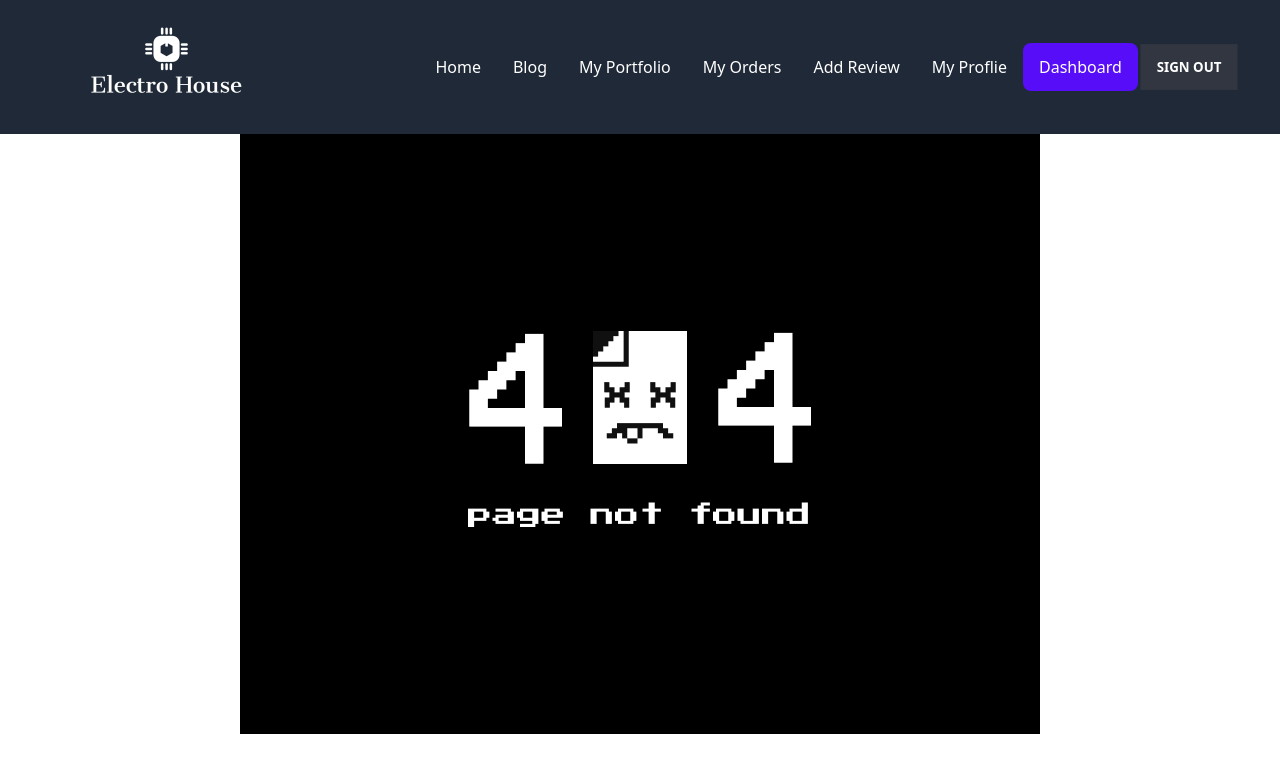
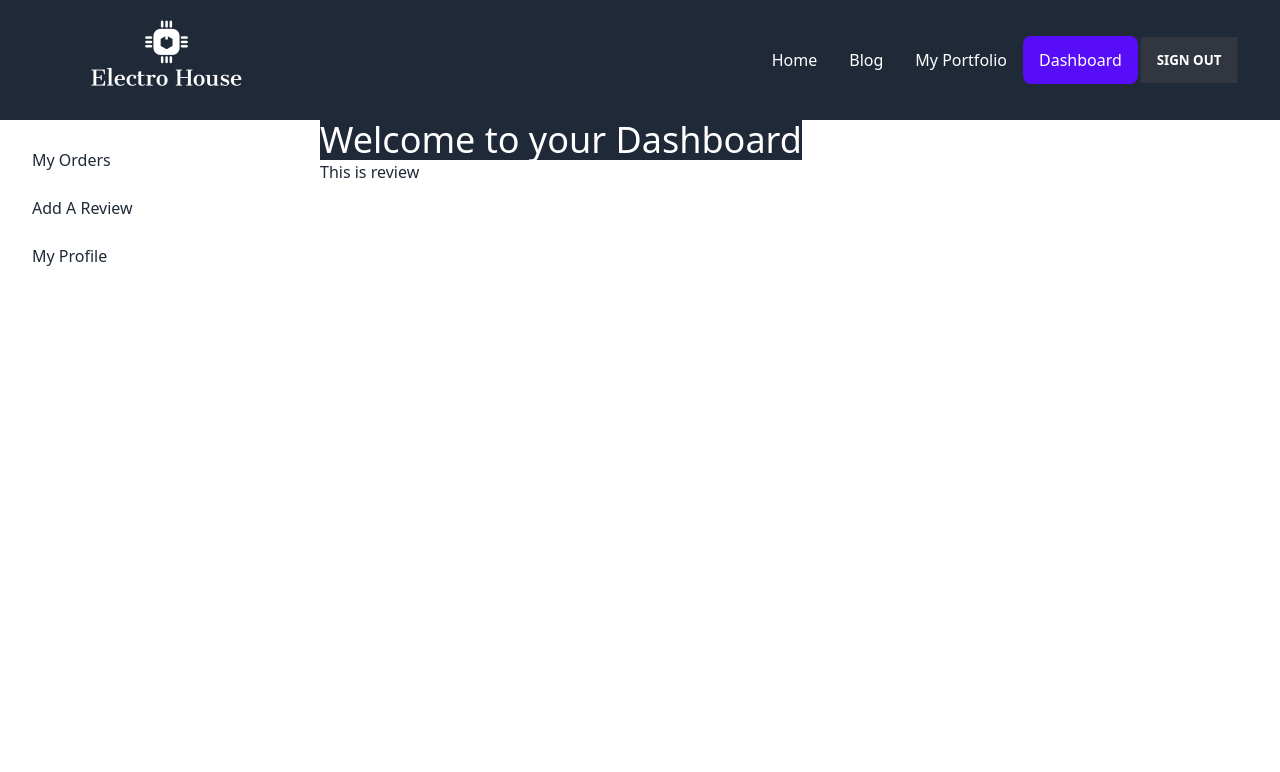
Before and after one commit to Rafiul789/electro-house-client, a React (Create React App) app: page /dashboard/addreview in a window 1280 px wide. Shown: the top 772 px of the page. Built offline with nearby package versions, Linux system fonts and the light colour scheme; no server answers; sample sign-in values are in the browser's storage.

Commit message:
dashboard created

```diff
--- a/src/App.js
+++ b/src/App.js
@@ -7,20 +7,25 @@ import NotFound from './components/NotFound';
 import Purchase from './components/Purchase';
 import RequireAuth from './components/RequireAuth';
 import Signup from './components/Signup';
-import AddReview from './pages/AddReview';
+import AddReview from './pages/Home/Dashboard/AddReview';
 import Blog from './pages/Blog';
 import Banner from './pages/Home/Banner';
-import Dashboard from './pages/Home/Dashboard';
+import Dashboard from './pages/Home/Dashboard/Dashboard';
+import MyOrders from './pages/Home/Dashboard/MyOrders';
 import Home from './pages/Home/Home';
 import Tools from './pages/Home/Tools';
 import Myportfolio from './pages/My-Portfolio';
-import MyOrder from './pages/MyOrder';
-import MyProfile from './pages/MyProfile';
+import MyOrder from './pages/Home/Dashboard/MyOrders';
+import MyProfile from './pages/Home/Dashboard/MyProfile';
 
 function App() {
   return (
     < >
-     <Navbar> <Routes>  <Route path='/' element={<Home></Home>}  ></Route>    <Route path='/blog' element={<Blog></Blog>}></Route>  <Route path='/myportfolio' element={<Myportfolio></Myportfolio>}></Route> <Route path='/myorders' element={<MyOrder></MyOrder>}></Route> <Route path='/addreview' element={<AddReview></AddReview>}></Route> <Route path='/myprofile' element={<MyProfile></MyProfile>}></Route> <Route path='/login' element={<Login></Login>}></Route> <Route path='/signup' element={<Signup></Signup>} ></Route> <Route path='/dashboard' element={ <RequireAuth><Dashboard></Dashboard> </RequireAuth>  }></Route> <Route path='/purchase/:id' element={  <RequireAuth><Purchase></Purchase> </RequireAuth> }></Route>      <Route path='*' element={<NotFound></NotFound>}></Route>   </Routes>  </Navbar>
+     <Navbar> <Routes>  <Route path='/' element={<Home></Home>}  ></Route>    <Route path='/blog' element={<Blog></Blog>}></Route>  <Route path='/myportfolio' element={<Myportfolio></Myportfolio>}></Route> <Route path='/myorders' element={<MyOrder></MyOrder>}></Route>  <Route path='/login' element={<Login></Login>}></Route> <Route path='/signup' element={<Signup></Signup>} ></Route> <Route path='/dashboard' element={ <RequireAuth><Dashboard></Dashboard> </RequireAuth>  }>
+       <Route index element={<MyOrders></MyOrders>}  ></Route><Route path='addreview' element={<AddReview></AddReview>}></Route>
+       <Route path='myprofile' element={<MyProfile></MyProfile>}></Route>
+
+       </Route> <Route path='/purchase/:id' element={  <RequireAuth><Purchase></Purchase> </RequireAuth> }></Route>      <Route path='*' element={<NotFound></NotFound>}></Route>   </Routes>  </Navbar>
     </>
   );
 }
--- a/src/components/Navbar.js
+++ b/src/components/Navbar.js
@@ -32,9 +32,7 @@ const Navbar = ({children}) => {
           <li><NavLink className="rounded-lg"  to='/' >Home</NavLink></li>
           <li><NavLink className="rounded-lg"  to='/blog' >Blog</NavLink></li>
           <li><NavLink className="rounded-lg"  to='/myportfolio' >My Portfolio</NavLink></li>
-          <li><NavLink className="rounded-lg"  to='/myorders' >My Orders</NavLink></li>
-          <li><NavLink className="rounded-lg"  to='/addreview'  >Add  Review</NavLink></li>
-          <li><NavLink className="rounded-lg"   to='/myprofile' >My Proflie</NavLink></li>
+
           <li> {user? <NavLink className="rounded-lg"  to='/dashboard' class="btn btn-active text-white">Dashboard</NavLink>  : ''}</li>
           <li> {user?<button onClick={logout}  class="btn btn-active">Sign Out</button> :  <NavLink className="rounded-lg"   to='/login'  >Login</NavLink> }</li>
 
@@ -52,9 +50,7 @@ const Navbar = ({children}) => {
           <li><NavLink className="rounded-lg"   to='/'  >Home</NavLink></li>
           <li><NavLink className="rounded-lg"  to='/blog' >Blog</NavLink></li>
           <li><NavLink className="rounded-lg"  to='/myportfolio'  >My Portfolio</NavLink></li>
-          <li><NavLink className="rounded-lg"   to='/myorders' >My Orders</NavLink></li>
-          <li><NavLink className="rounded-lg"   to='/addreview'  >Add  Review</NavLink></li>
-          <li><NavLink className="rounded-lg"   to='/myprofile'  >My Proflie</NavLink></li>
+
          <li> {user? <NavLink className="rounded-lg"  to='/dashboard' class="btn btn-active text-white">Dashboard</NavLink>  : ''}</li>
           <li> {user?<button onClick={logout}  class="btn btn-active text-white">Sign Out</button> :  <NavLink className="rounded-lg"   to='/login'  >Login</NavLink> }</li>
 
--- a/src/pages/Home/Dashboard.js
+++ /dev/null
@@ -1,11 +0,0 @@
-import React from 'react';
-
-const Dashboard = () => {
-    return (
-        <div>
-           <h1>This is dashboard</h1>
-        </div>
-    );
-};
-
-export default Dashboard;
--- a/src/pages/AddReview.js
+++ b/src/pages/Home/Dashboard/AddReview.js
@@ -3,7 +3,7 @@ import React from 'react';
 const AddReview = () => {
     return (
         <div>
-            <h1>This is add review</h1>
+            <h1>This is review</h1>
         </div>
     );
 };
--- /dev/null
+++ b/src/pages/Home/Dashboard/Dashboard.js
@@ -0,0 +1,30 @@
+import React from 'react';
+import { Link, Outlet } from 'react-router-dom';
+
+const Dashboard = () => {
+    return (
+        <div class="drawer drawer-mobile ">
+        <input id="my-drawer" type="checkbox" class="drawer-toggle" />
+        <div class="drawer-content">
+        <button  className="text-4xl text-center bg-gray-800 text-white">  Welcome to your Dashboard</button>
+            <Outlet></Outlet>
+          {/* <!-- Page content here --> */}
+
+          <label for="my-drawer" class="btn btn-primary drawer-button lg:hidden">Open drawer</label>
+        </div>
+        <div class="drawer-side">
+        <label for="dashboard-sidebar" class="drawer-overlay"></label>
+
+          <ul class="menu p-4 overflow-y-auto w-80 bg-base-100 text-base-content">
+            {/* <!-- Sidebar content here --> */}
+            <li><Link to='/dashboard'>My Orders</Link></li>
+            <li><Link to='/dashboard/addreview'>Add A Review</Link></li>
+            <li><Link to='/dashboard/myprofile'>My Profile</Link></li>
+
+          </ul>
+        </div>
+      </div>
+    );
+};
+
+export default Dashboard;
--- /dev/null
+++ b/src/pages/Home/Dashboard/MyOrders.js
@@ -0,0 +1,11 @@
+import React from 'react';
+
+const MyOrders = () => {
+    return (
+        <div>
+            <h1>This is my orders</h1>
+        </div>
+    );
+};
+
+export default MyOrders;
--- /dev/null
+++ b/src/pages/Home/Dashboard/MyProfile.js
@@ -0,0 +1,11 @@
+import React from 'react';
+
+const MyProfile = () => {
+    return (
+        <div>
+            <h1>This is my profile</h1>
+        </div>
+    );
+};
+
+export default MyProfile;
```
